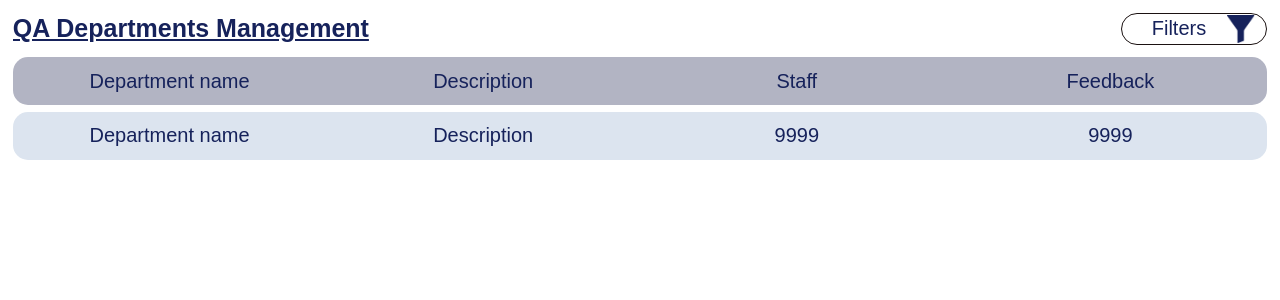
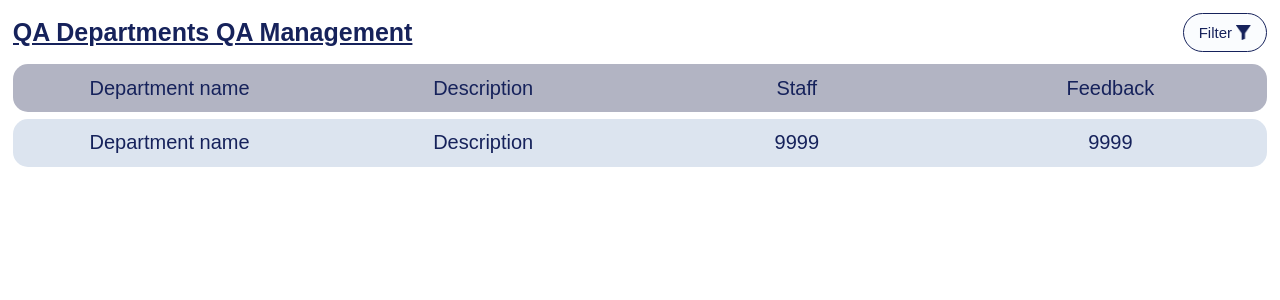
Before and after one commit to datnt19213/WebEnterprise, a PHP site: page /view/qaDepartqaManager.php in a window 1280 px wide. Shown: the top 300 px of the page. Run offline with PHP 8.4, Linux system fonts and the light colour scheme.

Commit message:
update 8th

```diff
--- a/css/qaDepartqaManager.css
+++ b/css/qaDepartqaManager.css
@@ -31,7 +31,7 @@
     overflow: hidden;
 }
 
-.btnFilter {
+/* .btnFilter {
     border: 1px solid var(--licorice);
     display: flex;
     flex-direction: row;
@@ -52,7 +52,7 @@
     height: 3rem;
     padding: 0.1rem;
     border: none;
-}
+} */
 
 .tableManagement {
     display: flex;
@@ -100,7 +100,7 @@
 }
 
 @media screen and (max-width: 900px) {
-    .btnFilter {
+    /* .btnFilter {
         border-radius: 1.3rem;
     }
 
@@ -112,7 +112,7 @@
     .btnFilter > img{
         width: 2rem;
         height: 2rem;
-    }
+    } */
 
     .thead, .tbody{
         border-radius: 1rem;
@@ -120,7 +120,7 @@
 }
 
 @media screen and (max-width: 600px) {
-    header {
+    /* header {
         font-size: var(--rem-15);
     }
 
@@ -136,7 +136,7 @@
     .btnFilter > img{
         width: 1.5rem;
         height: 1.5rem;
-    }
+    } */
 
     .thead, .tbody{
         border-radius: 1rem;
--- a/view/overviewQAmanager.php
+++ b/view/overviewQAmanager.php
@@ -6,7 +6,6 @@
     <meta http-equiv="X-UA-Compatible" content="IE=edge">
     <meta name="viewport" content="width=device-width, initial-scale=1.0">
     <link rel="stylesheet" href="../css/overviewQAmanager.css">
-    <title>Overview QA Manager</title>
 </head>
 
 <body>
--- a/view/qaDepartments.php
+++ b/view/qaDepartments.php
@@ -6,7 +6,6 @@
     <meta http-equiv="X-UA-Compatible" content="IE=edge">
     <meta name="viewport" content="width=device-width, initial-scale=1.0">
     <link rel="stylesheet" href="../css/qaDepartments.css">
-    <title>QA Departments</title>
 </head>
 
 <body>
--- a/view/qaDepartmentsAdmin.php
+++ b/view/qaDepartmentsAdmin.php
@@ -7,7 +7,6 @@
     <meta name="viewport" content="width=device-width, initial-scale=1.0">
     <!-- <link rel="stylesheet" href="../css/root.css">
     <link rel="stylesheet" href="../css/qaDepartmentsAdmin.css"> -->
-    <title>QA Departments</title>
     <link rel="stylesheet" href="../css/feedbackCreate.css" />
     <link rel="stylesheet" href="../css/adminQaFeedbackManagement.css" />
     <script src="https://code.jquery.com/jquery-3.6.4.js"
--- a/view/qaDepartqaManager.php
+++ b/view/qaDepartqaManager.php
@@ -7,18 +7,27 @@
     <meta name="viewport" content="width=device-width, initial-scale=1.0">
     <link rel="stylesheet" href="../css/root.css">
     <link rel="stylesheet" href="../css/qaDepartqaManager.css">
-    <title>QA Departments QA Management</title>
+    <link rel="stylesheet" href="../css/feedbackCreate.css" />
+    <link rel="stylesheet" href="../css/adminQaFeedbackManagement.css" />
 </head>
 
 <body>
     <div class="qaDepartmentqaMa-container">
         <div class="title">
-            <header class="header">QA Departments Management</header>
+            <header class="header">QA Departments QA Management</header>
 
-            <div class="btnFilter">
-                <p>Filters</p>
-                <img src="../image/filter.png">
-            </div>
+            <div class="filter-btn">
+            Filter&nbsp;
+            <img src="../image/filter.png" alt="filter-img" />
+            <select name="" id="" class="option-list-cate filter-fb" required>
+              <option value="0" selected>All</option>
+              <option value="1">Most Like</option>
+              <option value="2">Most Dislike</option>
+              <option value="3">Most Comment</option>
+              <option value="4">Newest</option>
+              <option value="5">Ended</option>
+            </select>
+          </div>
         </div>
 
         <div class="tableManagement">
--- a/view/qaMamagementAdmin.php
+++ b/view/qaMamagementAdmin.php
@@ -7,7 +7,6 @@
     <meta name="viewport" content="width=device-width, initial-scale=1.0">
     <!-- <link rel="stylesheet" href="../css/root.css">
     <link rel="stylesheet" href="../css/qaManagementadmin.css"> -->
-    <title>QA Departments</title>
     <link rel="stylesheet" href="../css/feedbackCreate.css" />
     <link rel="stylesheet" href="../css/adminQaFeedbackManagement.css" />
     <script src="https://code.jquery.com/jquery-3.6.4.js"
@@ -17,7 +16,7 @@
 <body>
     <div class="qa-ad-fb-mn-container">
         <div class="title-contact-btn">
-            <p class="ad-qa-mn-title">QA Management</p>
+            <p class="ad-qa-mn-title">QA Management Administrator</p>
         </div>
         <div class="qa-ad-scroll-table">
             <div class="qa-ad-table-data">
```
